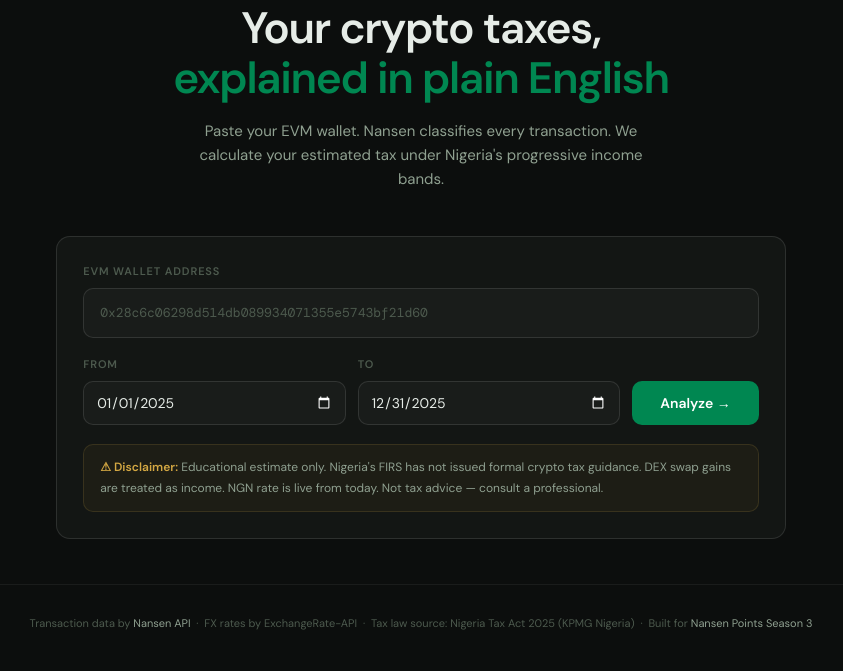
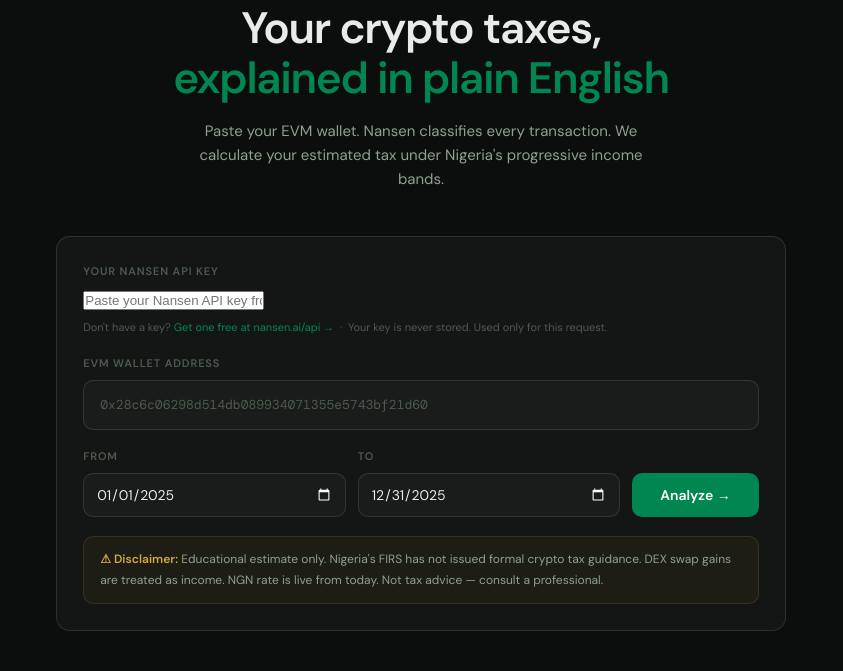
Before and after one commit to aminuayomide/naija-tax-explainer, a Flask app: page / in a window 1280 px wide. Shown: the part 168-839 px from the top of the page, without its empty margins (219-1062 px from the left). Before the commit the page ends 798 px from the top, so only its background shows below. Run offline with Flask 3, Linux system fonts and the light colour scheme.

Commit message:
feat: user brings own Nansen API key

```diff
--- a/app.py
+++ b/app.py
@@ -1,8 +1,7 @@
 """
 🇳🇬 Nigerian On-Chain Tax Explainer
-Data: Etherscan API (free, unlimited)
-Classification: Nansen labeling taxonomy (DEX swap = taxable)
-Tax engine: Nigeria PITA + NTA 2025 progressive bands
+Users bring their own Nansen API key — each query uses their credits.
+This drives Nansen credit consumption and ecosystem adoption.
 Built for Nansen Points Season 3 Community Showcase.
 """
 
@@ -16,9 +15,8 @@
 CORS(app)
 
 # ── Config ─────────────────────────────────────────────────────────────────────
-ETHERSCAN_KEY  = os.environ.get("ETHERSCAN_API_KEY", "2NS4284PMNRUJIG8QW3Y8EMCGUPTECJY2P")
-ETHERSCAN_BASE = "https://api.etherscan.io/v2/api"
-EXCHANGE_URL   = "https://api.exchangerate-api.com/v4/latest/USD"
+NANSEN_BASE  = "https://api.nansen.ai/api/v1"
+EXCHANGE_URL = "https://api.exchangerate-api.com/v4/latest/USD"
 
 # ── Nigerian Tax Bands ─────────────────────────────────────────────────────────
 BANDS_PITA = [
@@ -40,32 +38,13 @@
 ]
 
 # ── Nansen DEX Taxonomy ────────────────────────────────────────────────────────
-# Known DEX router addresses — same protocols Nansen labels as taxable swaps
-DEX_ADDRESSES = {
-    "0x7a250d5630b4cf539739df2c5dacb4c659f2488d",  # Uniswap V2 Router
-    "0xe592427a0aece92de3edee1f18e0157c05861564",  # Uniswap V3 Router
-    "0x68b3465833fb72a70ecdf485e0e4c7bd8665fc45",  # Uniswap V3 Router 2
-    "0xef1c6e67703c7bd7107eed8303fbe6ec2554bf6b",  # Uniswap Universal Router
-    "0x3fc91a3afd70395cd496c647d5a6cc9d4b2b7fad",  # Uniswap Universal Router 2
-    "0x1111111254eeb25477b68fb85ed929f73a960582",  # 1inch V5
-    "0x111111125421ca6dc452d289314280a0f8842a65",  # 1inch V6
-    "0xdef171fe48cf0115b1d80b88dc8eab59176fee57",  # ParaSwap
-    "0xd9e1ce17f2641f24ae83637ab66a2cca9c378b9f",  # SushiSwap Router
-    "0xdef1c0ded9bec7f1a1670819833240f027b25eff",  # 0x / Matcha
-    "0x9008d19f58aabd9ed0d60971565aa8510560ab41",  # CoW Protocol
-    "0xba12222222228d8ba445958a75a0704d566bf2c8",  # Balancer Vault
-    "0x99a58482bd75cbab83b27ec03ca68ff489b5788f",  # Curve Router
-}
+TAXABLE_KEYWORDS = [
+    "dex", "swap", "uniswap", "sushiswap", "curve", "balancer",
+    "pancakeswap", "1inch", "paraswap", "kyber", "dodo", "velodrome",
+    "aerodrome", "odos", "camelot", "trader joe", "defi", "trade", "exchange"
+]
 
-# Swap method signatures
-SWAP_SELECTORS = {
-    "0x38ed1739", "0x8803dbee", "0x7ff36ab5",
-    "0x18cbafe5", "0x414bf389", "0xdb3e2198",
-    "0xac9650d8", "0x5ae401dc", "0x04e45aaf",
-    "0xb858183f", "0x12aa3caf",
-}
-
-# ── Core helpers ───────────────────────────────────────────────────────────────
+# ── Helpers ────────────────────────────────────────────────────────────────────
 def get_bands(date_to):
     return BANDS_NTA if date_to >= "2026-01-01" else BANDS_PITA
 
@@ -75,17 +54,12 @@
     return {"label": "Personal Income Tax Act (PITA)", "note": "pita"}
 
 def is_taxable(tx):
-    to_addr    = (tx.get("to") or "").lower()
-    func       = (tx.get("functionName") or "").lower()
-    inp        = (tx.get("input") or "")[:10]
-    if to_addr in DEX_ADDRESSES:
-        return True
-    if inp in SWAP_SELECTORS:
-        return True
-    swap_words = ["swap", "exchange", "exactinput", "exactoutput"]
-    if any(w in func for w in swap_words):
-        return True
-    return False
+    haystack = " ".join(filter(None, [
+        tx.get("transaction_type"), tx.get("transactionType"),
+        tx.get("label"), tx.get("type"), tx.get("txType"),
+        tx.get("action"), tx.get("protocol"), tx.get("dex_name"),
+    ])).lower()
+    return any(k in haystack for k in TAXABLE_KEYWORDS)
 
 def calc_tax(ngn_income, bands):
     remaining, total_tax, breakdown = ngn_income, 0.0, []
@@ -108,70 +82,62 @@
     except Exception:
         return 1620.0
 
-def get_eth_price():
-    try:
-        r = requests.get(
-            ETHERSCAN_BASE,
-            params={"chainid": 1, "module": "stats", "action": "ethprice", "apikey": ETHERSCAN_KEY},
-            timeout=8
-        )
-        d = r.json()
-        if d.get("status") == "1":
-            return float(d["result"]["ethusd"])
-    except Exception:
-        pass
-    return 3200.0
+def fetch_nansen(addr, date_from, date_to, api_key):
+    """Fetch transactions using the user's own Nansen API key."""
+    headers = {"Content-Type": "application/json", "apikey": api_key}
+    transactions = []
+    error = None
 
-def date_to_ts(date_str, end=False):
-    d  = datetime.date.fromisoformat(date_str)
-    dt = datetime.datetime(d.year, d.month, d.day, 23 if end else 0, 59 if end else 0, 59 if end else 0)
-    return int(dt.timestamp())
+    for page in range(1, 4):
+        try:
+            payload = {
+                "address":         addr,
+                "chain":           "ethereum",
+                "hide_spam_token": True,
+                "date": {
+                    "from": date_from + "T00:00:00Z",
+                    "to":   date_to   + "T23:59:59Z",
+                },
+                "pagination": {
+                    "page":     page,
+                    "per_page": 100,
+                },
+                "order_by": [{"field": "block_timestamp", "direction": "DESC"}],
+            }
+            resp = requests.post(
+                f"{NANSEN_BASE}/profiler/address/transactions",
+                json=payload,
+                headers=headers,
+                timeout=30,
+            )
 
-def fetch_transactions(addr, date_from, date_to):
-    ts_from = date_to_ts(date_from, end=False)
-    ts_to   = date_to_ts(date_to,   end=True)
-    all_txs = []
+            if resp.status_code == 403:
+                err = resp.json()
+                if "credits" in str(err).lower():
+                    return [], "insufficient_credits"
+                return [], f"Nansen error: {resp.text[:200]}"
 
-    for page in range(1, 6):
-        try:
-            r = requests.get(ETHERSCAN_BASE, params={
-                "chainid":    1,
-                "module":     "account",
-                "action":     "txlist",
-                "address":    addr,
-                "startblock": 0,
-                "endblock":   99999999,
-                "page":       page,
-                "offset":     200,
-                "sort":       "desc",
-                "apikey":     ETHERSCAN_KEY,
-            }, timeout=20)
+            if resp.status_code == 401:
+                return [], "invalid_key"
 
-            data = r.json()
-            if data.get("status") == "0":
-                result = data.get("result", "")
-                if not result or result == [] or "No transactions" in data.get("message",""):
-                    break
-                return [], str(result)
+            if not resp.ok:
+                return [], f"Nansen {resp.status_code}: {resp.text[:200]}"
 
-            txs = data.get("result", [])
-            if not txs:
-                break
+            data = resp.json()
+            txs  = (data.get("data") or data.get("transactions") or
+                    data.get("results") or (data if isinstance(data, list) else []))
+            transactions.extend(txs)
 
-            filtered = [tx for tx in txs if ts_from <= int(tx.get("timeStamp", 0)) <= ts_to]
-            all_txs.extend(filtered)
-
-            if txs and int(txs[-1].get("timeStamp", 0)) < ts_from:
-                break
-            if len(txs) < 200:
+            pagination = data.get("pagination", {}) if isinstance(data, dict) else {}
+            if len(txs) < 100 or pagination.get("is_last_page"):
                 break
 
         except requests.exceptions.Timeout:
-            return all_txs, "Request timed out — try a shorter date range."
+            return transactions, "timeout"
         except Exception as e:
-            return all_txs, str(e)
+            return transactions, str(e)
 
-    return all_txs, None
+    return transactions, None
 
 # ── Routes ─────────────────────────────────────────────────────────────────────
 @app.route("/")
@@ -185,20 +151,38 @@
 @app.route("/api/analyze", methods=["POST"])
 def analyze():
     body      = request.json or {}
-    addr      = (body.get("address")   or "").strip().lower()
+    addr      = (body.get("address")   or "").strip()
     date_from = (body.get("date_from") or "").strip()
     date_to   = (body.get("date_to")   or "").strip()
+    api_key   = (body.get("api_key")   or "").strip()
 
+    # Validate inputs
+    if not api_key:
+        return jsonify({"error": "Please enter your Nansen API key to continue."}), 400
     if not addr or not addr.startswith("0x") or len(addr) < 40:
         return jsonify({"error": "Invalid EVM address — must start with 0x, 42 characters."}), 400
     if not date_from or not date_to or date_from > date_to:
         return jsonify({"error": "Invalid date range — From must be before To."}), 400
 
-    usd_ngn   = get_ngn_rate()
-    eth_price = get_eth_price()
-    regime    = get_regime(date_to)
+    usd_ngn = get_ngn_rate()
+    regime  = get_regime(date_to)
 
-    transactions, fetch_error = fetch_transactions(addr, date_from, date_to)
+    # Fetch using user's key
+    transactions, fetch_error = fetch_nansen(addr, date_from, date_to, api_key)
+
+    # Handle specific errors with helpful messages
+    if fetch_error == "invalid_key":
+        return jsonify({"error":
+            "Invalid Nansen API key. Check your key at nansen.ai/api and try again."}), 401
+
+    if fetch_error == "insufficient_credits":
+        return jsonify({"error":
+            "Your Nansen API key has insufficient credits. "
+            "Top up at nansen.ai/api to continue. Credits are valid for 1 year."}), 402
+
+    if fetch_error == "timeout":
+        return jsonify({"error":
+            "Request timed out — try a shorter date range (3 months works best)."}), 504
 
     if fetch_error and not transactions:
         return jsonify({"error": fetch_error}), 502
@@ -208,29 +192,31 @@
             "No transactions found for this wallet in the selected period. "
             "Try a wider date range or verify the address."}), 404
 
+    # Classify using Nansen taxonomy
     taxable_txs     = [tx for tx in transactions if is_taxable(tx)]
     non_taxable_txs = [tx for tx in transactions if not is_taxable(tx)]
 
-    swap_vol_eth = sum(float(tx.get("value", 0)) / 1e18 for tx in taxable_txs)
-    swap_vol_usd = swap_vol_eth * eth_price
+    # Calculate gain
+    swap_vol_usd = sum(
+        float(tx.get("volume_usd") or tx.get("volumeUsd") or
+              tx.get("value_usd")  or tx.get("usd_value") or 0)
+        for tx in taxable_txs
+    )
     gain_usd     = swap_vol_usd * 0.15
     gain_ngn     = gain_usd * usd_ngn
     tax_result   = calc_tax(gain_ngn, get_bands(date_to))
     eff_rate     = (tax_result["total"] / gain_ngn * 100) if gain_ngn > 0 else 0.0
 
     def serialize(tx):
-        ts    = int(tx.get("timeStamp", 0))
-        func  = tx.get("functionName", "") or ""
-        label = func.split("(")[0] if "(" in func else func
-        label = label or ("dex swap" if is_taxable(tx) else "transfer")
-        dt    = datetime.datetime.utcfromtimestamp(ts).strftime("%Y-%m-%dT%H:%M:%SZ") if ts else ""
         return {
-            "date":       dt,
-            "type":       label,
-            "chain":      "ethereum",
-            "hash":       tx.get("hash", ""),
+            "date":       tx.get("block_timestamp") or tx.get("timestamp") or "",
+            "type":       (tx.get("transaction_type") or tx.get("transactionType") or
+                           tx.get("label") or tx.get("type") or tx.get("action") or "transfer"),
+            "chain":      tx.get("chain") or tx.get("blockchain") or "eth",
+            "hash":       (tx.get("tx_hash") or tx.get("transaction_hash") or
+                           tx.get("hash") or tx.get("txHash") or ""),
             "taxable":    is_taxable(tx),
-            "volume_usd": round(float(tx.get("value", 0)) / 1e18 * eth_price, 2),
+            "volume_usd": float(tx.get("volume_usd") or tx.get("value_usd") or 0),
         }
 
     return jsonify({
@@ -250,7 +236,7 @@
         "eff_rate":          round(eff_rate, 2),
         "tax_breakdown":     tax_result["breakdown"],
         "transactions":      [serialize(tx) for tx in transactions[:50]],
-        "warning":           fetch_error,
+        "warning":           None,
     })
 
 if __name__ == "__main__":
--- a/templates/index.html
+++ b/templates/index.html
@@ -207,6 +207,14 @@
 <div class="input-wrap">
   <div class="input-card">
     <div class="wallet-field">
+      <label class="field-label" for="nansen-key">Your Nansen API Key</label>
+      <input type="password" id="nansen-key" placeholder="Paste your Nansen API key from nansen.ai/api" autocomplete="off" spellcheck="false"/>
+      <div style="margin-top:7px;font-size:11px;color:var(--t3)">
+        Don't have a key? <a href="https://nansen.ai/api" target="_blank" style="color:var(--g);text-decoration:none">Get one free at nansen.ai/api →</a>
+        &nbsp;·&nbsp; Your key is never stored. Used only for this request.
+      </div>
+    </div>
+    <div class="wallet-field">
       <label class="field-label" for="wallet">EVM Wallet Address</label>
       <input type="text" id="wallet" placeholder="0x28c6c06298d514db089934071355e5743bf21d60" autocomplete="off" spellcheck="false"/>
     </div>
@@ -310,9 +318,10 @@
 
 // ── Main ────────────────────────────────────────────────────────────────────
 async function run() {
-  const addr  = document.getElementById('wallet').value.trim();
-  const dfrom = document.getElementById('dfrom').value;
-  const dto   = document.getElementById('dto').value;
+  const addr    = document.getElementById('wallet').value.trim();
+  const dfrom   = document.getElementById('dfrom').value;
+  const dto     = document.getElementById('dto').value;
+  const api_key = document.getElementById('nansen-key').value.trim();
 
   // Reset
   document.getElementById('error-box').className = 'error-box';
@@ -328,7 +337,7 @@
     const res  = await fetch('/api/analyze', {
       method:  'POST',
       headers: {'Content-Type':'application/json'},
-      body:    JSON.stringify({address:addr, date_from:dfrom, date_to:dto})
+      body:    JSON.stringify({address:addr, date_from:dfrom, date_to:dto, api_key:api_key})
     });
     const data = await res.json();
 
```
